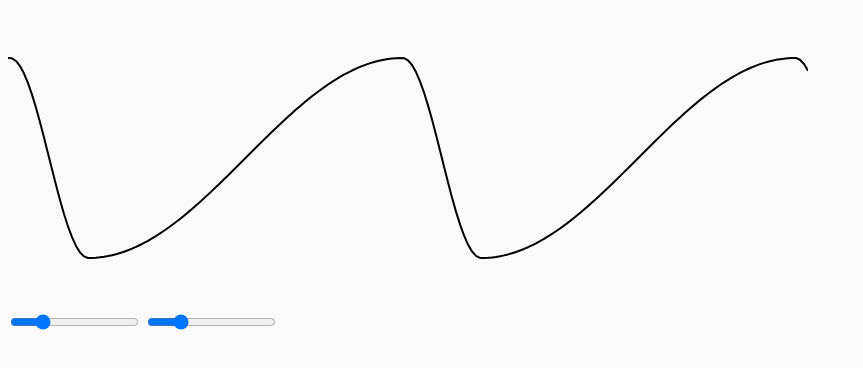
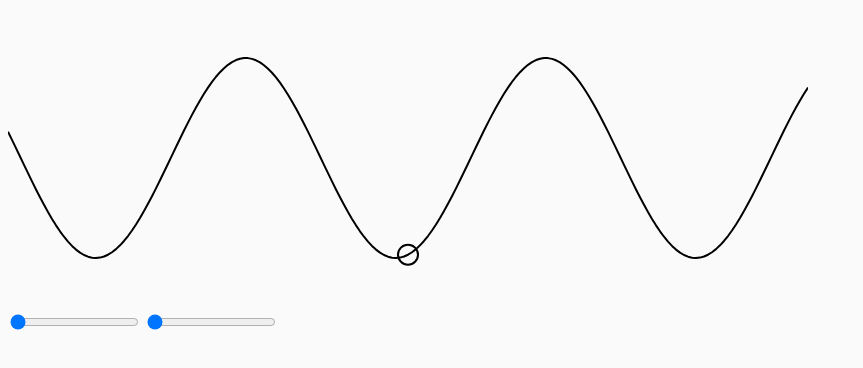
Before and after one commit to aperezroca/breathing-guide, a website: page app/index.html in a window 1280 px wide. Shown: the whole page, without its empty margins (0-863 px from the left). Drawn offline with nearby package versions, Linux system fonts and the light colour scheme; files that its build step writes are made by us from their sources.

Commit message:
Add sliders and move axis to center

```diff
--- a/app/index.html
+++ b/app/index.html
@@ -22,8 +22,8 @@
 
     <div id="breathing-guide" style="width: 800px; height: 300px;">
       <canvas id="breathing-canvas" style="width: 800px; height: 300px;" width="800" height="300"></canvas>
-      <input type="range" id="slider1" min="3.0" value="5.0" max="12.0" step="0.1">
-      <input type="range" id="slider2" min="3.0" value="5.0" max="12.0" step="0.1">
+      <input type="range" id="slider1" min="3.0" value="1.0" max="12.0" step="0.1">
+      <input type="range" id="slider2" min="3.0" value="1.0" max="12.0" step="0.1">
     </div>
 
     <!-- build:js(.) scripts/vendor.js -->
--- a/app/scripts/breathingCanvas.js
+++ b/app/scripts/breathingCanvas.js
@@ -15,9 +15,18 @@ App.Models.BreathingCanvas = function() {
   // Constructor
   this.initialize = function(canvas) {
     _canvas = canvas;
-    _function = new App.Models.ComposedSine(1, 4);
+    _function = new App.Models.ComposedSine(3, 3);
 
     initCanvas();
+  };
+
+  // Public functions
+  this.setUpSpeed = function(speed) {
+    _function.setUpSpeed(speed);
+  };
+
+  this.setDownSpeed = function(speed) {
+    _function.setDownSpeed(speed);
   };
 
   // Private functions
@@ -36,10 +45,10 @@ App.Models.BreathingCanvas = function() {
     _width = _canvas.width;
 
     _xAxis = Math.floor(_height/2);
-    _yAxis = 0;
+    _yAxis = Math.floor(_width/2);
 
-    _time.t = 0;
-    _time.seconds = 0;
+    _time.t = 0;//0.5*Math.PI;
+    _time.seconds = 0;//0.5;
 
     _context.save();
 
@@ -54,6 +63,9 @@ App.Models.BreathingCanvas = function() {
     // Draws the function and the circle in the canvas
     _context.beginPath();
     drawFunction();
+    _context.stroke();
+
+    _context.beginPath();
     drawCircle();
     _context.stroke();
 
@@ -73,13 +85,16 @@ App.Models.BreathingCanvas = function() {
     // The plotting occurs every four pixels, which offers more or less the
     // same quality as using one. More than four pixels shows shuttering
     // corners
-    for (var i = _yAxis; i <= _width; i += 4) {
-      _context.lineTo(i, -UNITS*_function.evaluate(i/UNITS, _time.t) + _xAxis);
+    for (var i = 0; i <= _width; i += 4) {
+      _context.lineTo(i, -UNITS*_function.evaluate((i - _yAxis)/UNITS, _time.t) + _xAxis);
     }
   };
 
   var drawCircle = function() {
+    var xCenter = _width/2,
+        yCenter = -UNITS*_function.evaluate(0, _time.t) + _xAxis;
 
+    _context.arc(xCenter, yCenter, 10, 0, 2*Math.PI, false);
   };
 
   this.initialize.apply(this, arguments);
--- a/app/scripts/breathingGuide.js
+++ b/app/scripts/breathingGuide.js
@@ -11,6 +11,22 @@ App.Models.BreathingGuide = function() {
     _canvas = new App.Models.BreathingCanvas(canvas);
     _slider1 = slider1;
     _slider2 = slider2;
+
+    initSliders();
+  };
+
+  // Private functions
+  var initSliders = function() {
+    _slider1.on('input', onSlider1Input);
+    _slider2.on('input', onSlider2Input);
+  };
+
+  var onSlider1Input = function () {
+    _canvas.setUpSpeed($(this).val());
+  };
+
+  var onSlider2Input = function () {
+    _canvas.setDownSpeed($(this).val());
   };
 
   this.initialize.apply(this, arguments);
--- a/app/scripts/composedSine.js
+++ b/app/scripts/composedSine.js
@@ -4,36 +4,42 @@
 App.Models.ComposedSine = function() {
 
   // Private vars
-  var _f1, _f2;
+  var _f1 = {}, _f2 = {};
 
   // Constructor
   this.initialize = function(coef1, coef2) {
-    // B is calculated to force the function to start increasing at x = 0
-    _f1 = {
-      A : coef1,
-      B : Math.asin(-1)
-    };
-
-    // B is calculated to force the function to start decreasing exactly
-    // when f1 reaches its maximum
-    _f2 = {
-      A : coef2,
-      B : (2*Math.asin(1) - calculateFPeriod(_f1)*coef2)/2
-    };
+    this.setDownSpeed(coef1);
+    this.setUpSpeed(coef2);
   };
 
   // Public functions
   this.evaluate = function(x, t) {
     var y, modX = (x + t) % calculatePeriod();
 
+    if (modX < 0) {
+      modX = calculatePeriod() + modX;
+    }
+
     // Selects which function to use depending on the value of x
-    if ((modX > 0) && (modX < calculateFPeriod(_f1)/2)) {
+    if ((modX >= 0) && (modX < calculateFPeriod(_f1)/2)) {
       y = Math.sin(_f1.A * modX + _f1.B);
     } else {
       y = Math.sin(_f2.A * modX + _f2.B);
     }
 
     return y;
+  };
+
+  this.setUpSpeed = function(speed) {
+    _f1.A = 2*Math.PI/speed;
+
+    onUpSpeedChange();
+  };
+
+  this.setDownSpeed = function(speed) {
+    _f2.A = 2*Math.PI/speed;
+
+    onDownSpeedChange();
   };
 
   // Private functions
@@ -45,6 +51,15 @@ App.Models.ComposedSine = function() {
     return calculateFPeriod(_f1)/2 + calculateFPeriod(_f2)/2;
   };
 
+  var onUpSpeedChange = function() {
+    _f1.B = Math.asin(-1);
+    _f2.B = (2*Math.asin(1) - calculateFPeriod(_f1)*_f2.A)/2;
+  };
+
+  var onDownSpeedChange = function() {
+    _f2.B = (2*Math.asin(1) - calculateFPeriod(_f1)*_f2.A)/2;
+  };
+
   this.initialize.apply(this, arguments);
 
   return this;
```
